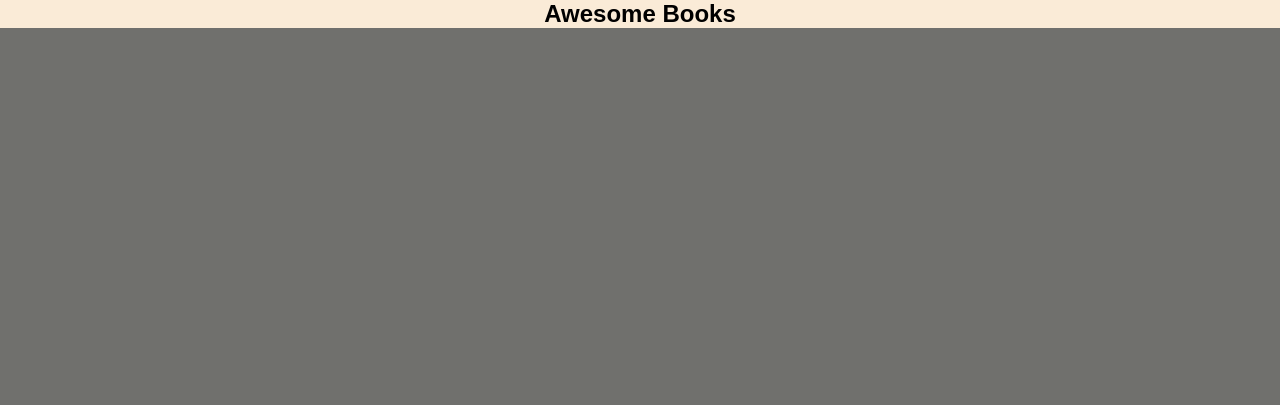
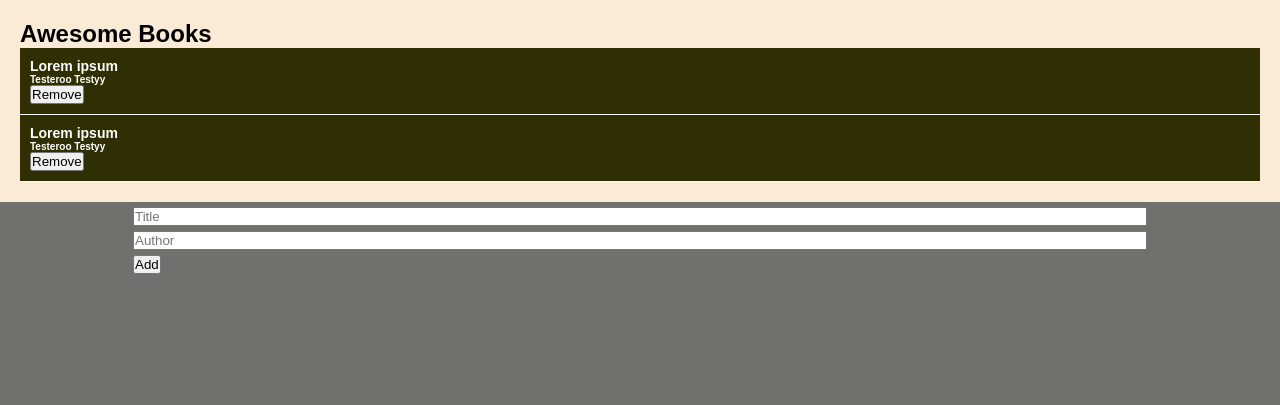
Before and after one commit to adelphinsucasa/Awesome-Books, a website: page index.html in a window 1280 px wide. Drawn offline with Linux system fonts and the light colour scheme.

Commit message:
Update interface html

```diff
--- a/index.html
+++ b/index.html
@@ -19,6 +19,23 @@
         <section class="flex-container">
             <div class="hero">
                 <h1>Awesome Books</h1>
+                <div class="book-list">
+                    <article class="book">
+                        <h2>Lorem ipsum</h2>
+                        <h3>Testeroo Testyy</h3>
+                        <button>Remove</button>
+                    </article>
+                    <article class="book">
+                        <h2>Lorem ipsum</h2>
+                        <h3>Testeroo Testyy</h3>
+                        <button>Remove</button>
+                    </article>
+                </div>
+            </div>
+            <div class="book-data">
+                <input type="text" name="title" id="title" placeholder="Title">
+                <input type="text" name="author" id="author" placeholder="Author">
+                <button>Add</button>
             </div>
         </section>
 
--- a/style.css
+++ b/style.css
@@ -11,8 +11,45 @@ body {
 
 .hero {
   display: flex;
+  flex-direction: column;
   justify-content: center;
   width: 100%;
   height: auto;
   background-color: antiquewhite;
+  padding: 20px;
 }
+
+.book-list {
+    width: 100%;
+    display: flex;
+    flex-direction: column;
+    background-color: rgb(47, 47, 3);
+    color: white;
+}
+
+.book-list h2 {
+    font-size: 14px;
+}
+
+.book-list h3 {
+    font-size: 10px;
+}
+
+.book-list article {
+    padding: 10px;
+    border-bottom: 1px solid white;
+}
+
+.book-data {
+    display: flex;
+    flex-direction: column;
+    width: 80%;
+    height: 200px;
+    margin: 0 10%;
+    padding: 5px;
+    gap: 5px;
+}
+
+.book-data button{
+    align-self: flex-start;
+}
```
